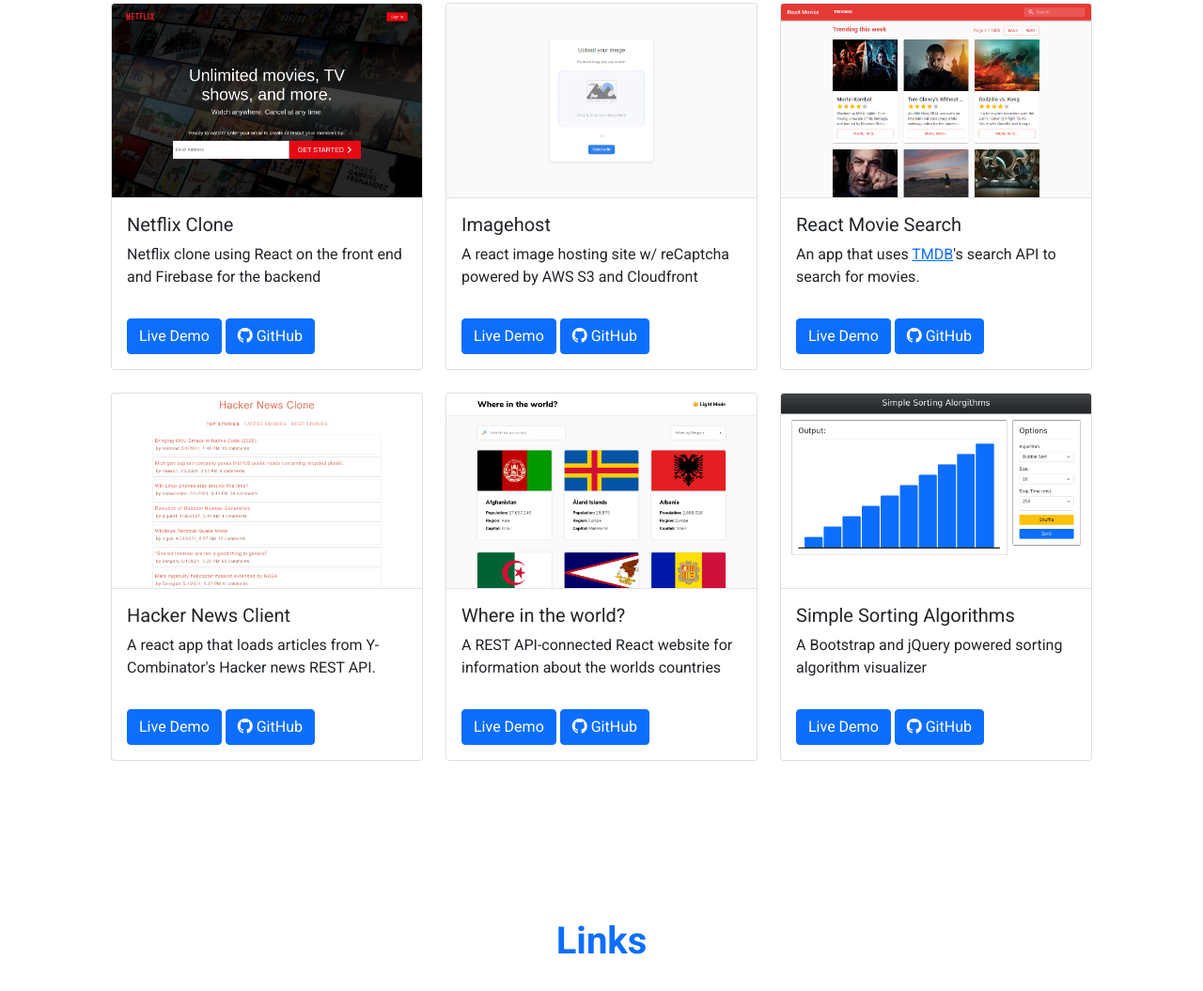
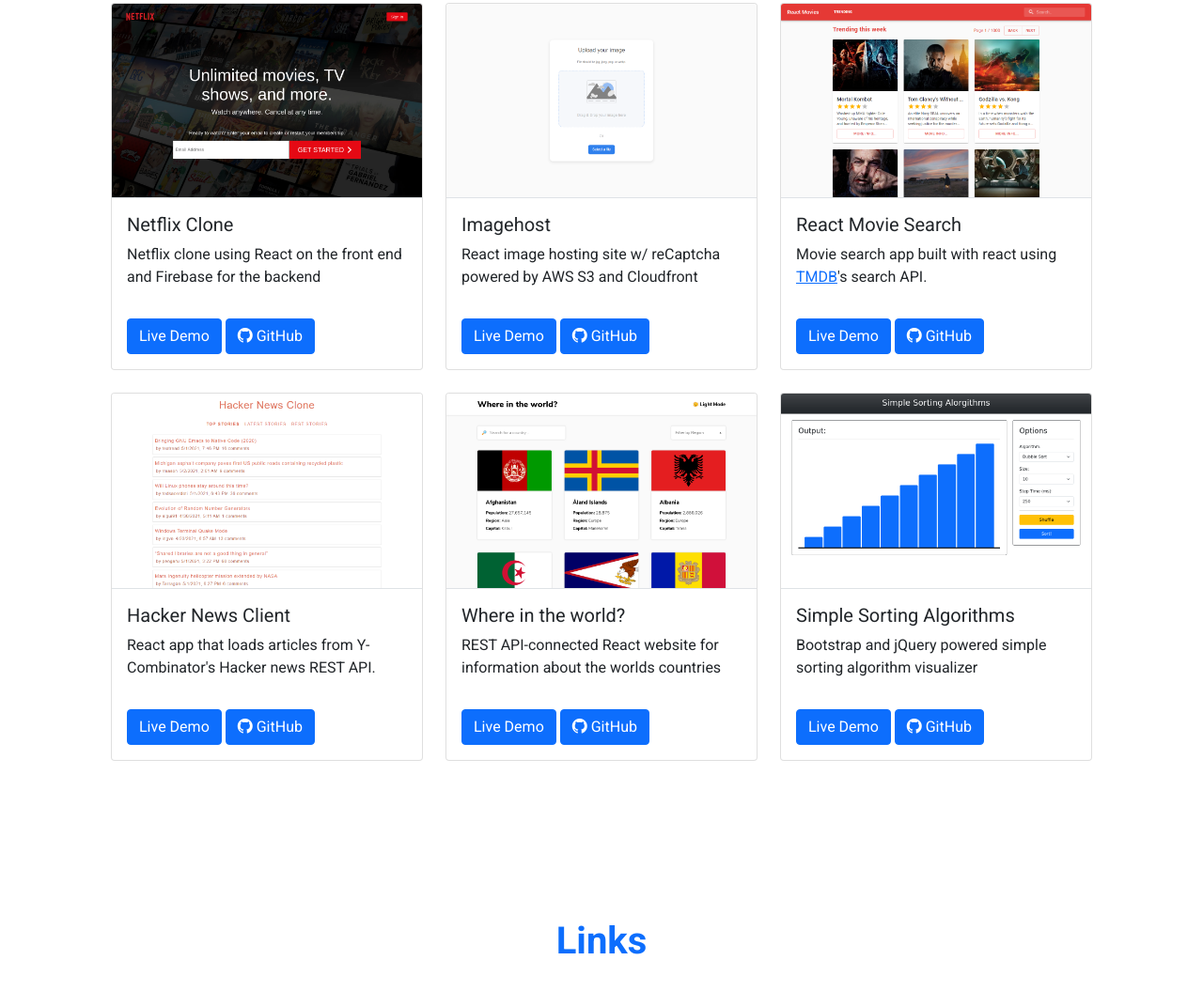
Before and after one commit to matthajec/portfolio, a website: page index.html in a window 1280 px wide. Shown: the part 1543-2598 px from the top of the page at 94% size. Drawn offline with nearby package versions, Linux system fonts and the light colour scheme.

Commit message:
Update index.html

```diff
--- a/index.html
+++ b/index.html
@@ -137,7 +137,7 @@
 
             <div class="card-body">
               <h5 class="card-title">Imagehost</h5>
-              <p class="card-text">A react image hosting site w/ reCaptcha powered by AWS S3 and Cloudfront</p>
+              <p class="card-text">React image hosting site w/ reCaptcha powered by AWS S3 and Cloudfront</p>
             </div>
             <div class="card-body">
               <a target="_blank" href="https://www.imagehost.matthajec.com" class="btn btn-primary">Live Demo</a>
@@ -152,7 +152,7 @@
 
             <div class="card-body">
               <h5 class="card-title">React Movie Search</h5>
-              <p class="card-text">An app that uses <a target="_blank" href="https://www.themoviedb.org/">TMDB</a>'s search API to search for movies.</p>
+              <p class="card-text">Movie search app built with react using <a target="_blank" href="https://www.themoviedb.org/">TMDB</a>'s search API.</p>
             </div>
             <div class="card-body">
               <a target="_blank" href="https://www.movies.matthajec.com" class="btn btn-primary">Live Demo</a>
@@ -167,7 +167,7 @@
 
             <div class="card-body">
               <h5 class="card-title">Hacker News Client</h5>
-              <p class="card-text">A react app that loads articles from Y-Combinator's Hacker news REST API.</p>
+              <p class="card-text">React app that loads articles from Y-Combinator's Hacker news REST API.</p>
             </div>
             <div class="card-body">
               <a target="_blank" href="https://www.hackernews.matthajec.com" class="btn btn-primary">Live Demo</a>
@@ -182,7 +182,7 @@
 
             <div class="card-body">
               <h5 class="card-title">Where in the world?</h5>
-              <p class="card-text">A REST API-connected React website for information about the worlds countries</p>
+              <p class="card-text">REST API-connected React website for information about the worlds countries</p>
             </div>
             <div class="card-body">
               <a target="_blank" href="https://www.whereintheworld.matthajec.com" class="btn btn-primary">Live Demo</a>
@@ -197,7 +197,7 @@
 
             <div class="card-body">
               <h5 class="card-title">Simple Sorting Algorithms</h5>
-              <p class="card-text">A Bootstrap and jQuery powered sorting algorithm visualizer</p>
+              <p class="card-text">Bootstrap and jQuery powered simple sorting algorithm visualizer</p>
             </div>
             <div class="card-body">
               <a target="_blank" href="https://www.sorting-algorithms.matthajec.xyz" class="btn btn-primary">Live Demo</a>
```
